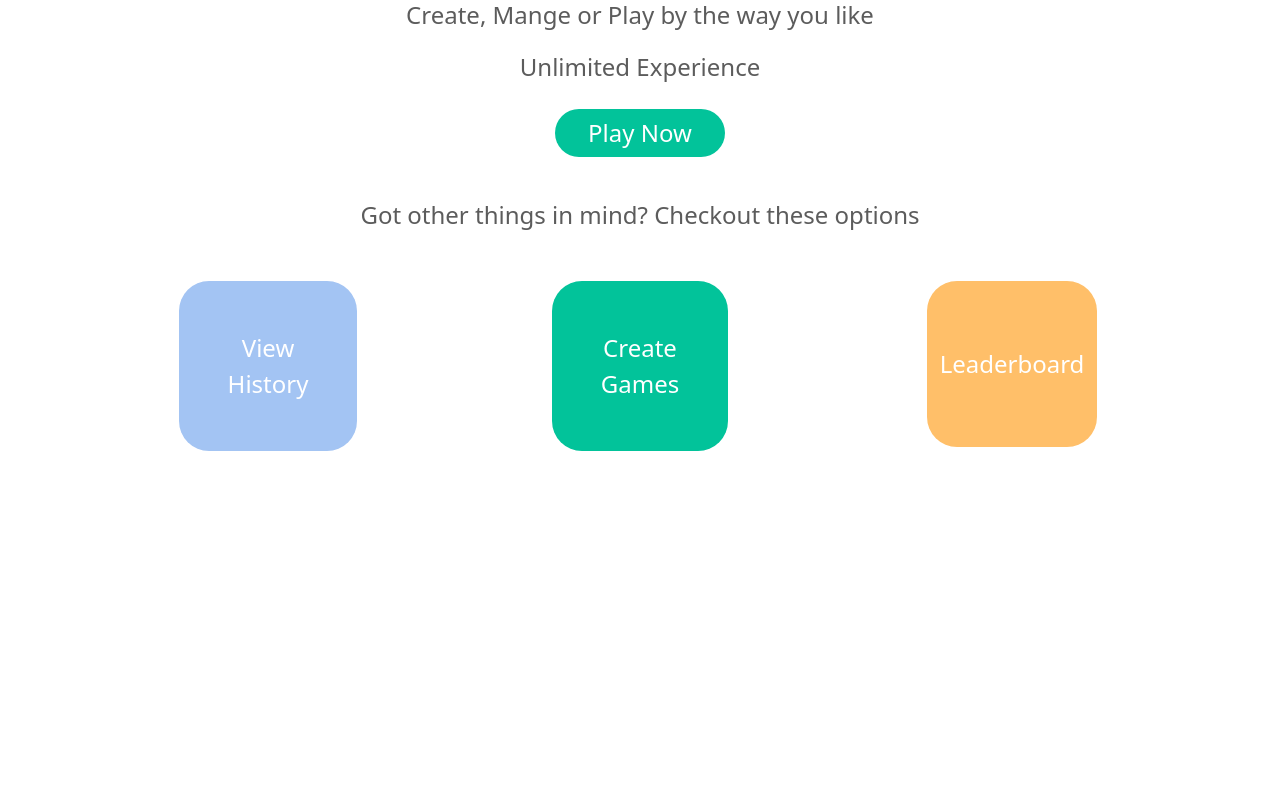
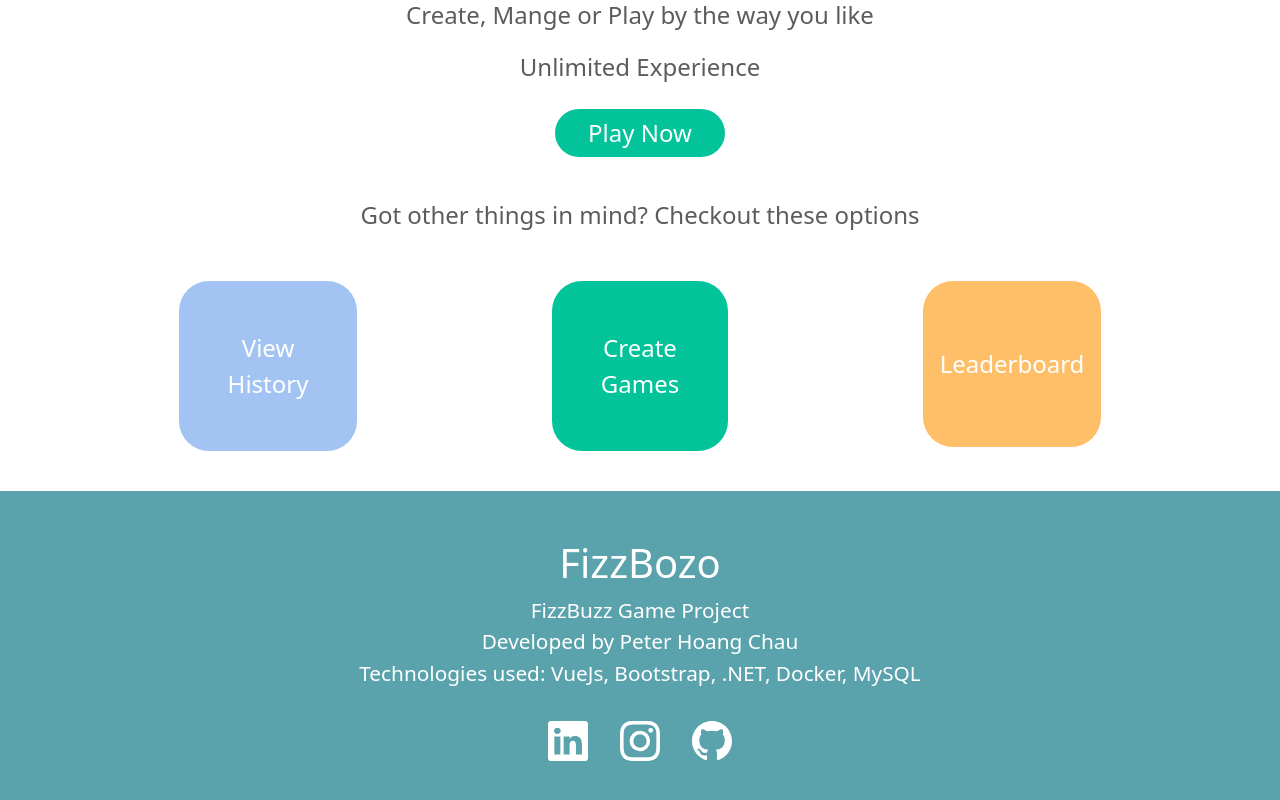
Before and after one commit to phucchau050303/FizzBozo, a Vue app in the folder fizzbozo-fe/: page / in a window 1280 px wide. Shown: the part 268-1068 px from the top of the page. Before the commit the page ends 800 px from the top, so only its background shows below. Built offline with nearby package versions, Linux system fonts and the light colour scheme.

Commit message:
add Footer component

```diff
--- a/fizzbozo-fe/package.json
+++ b/fizzbozo-fe/package.json
@@ -11,6 +11,7 @@
   "dependencies": {
     "@tailwindcss/vite": "^4.1.11",
     "bootstrap": "^5.3.7",
+    "bootstrap-icons": "^1.13.1",
     "tailwindcss": "^4.1.11",
     "vue": "^3.5.17"
   },
--- a/fizzbozo-fe/src/App.vue
+++ b/fizzbozo-fe/src/App.vue
@@ -1,11 +1,13 @@
 <script setup>
 import Navbar from './components/Navbar.vue'
-import Home from './components/Home.vue'
+import HomeView from './views/HomeView.vue'
+import Footer from './components/Footer.vue'
 </script>
 
 <template>
   <Navbar />
-  <Home />
+  <HomeView />
+  <Footer />
 </template>
 
 <style scoped>
--- /dev/null
+++ b/fizzbozo-fe/src/components/Footer.vue
@@ -0,0 +1,49 @@
+<script setup>
+</script>
+
+<template>
+    <footer class="bd-footer py-4 py-md-5 mt-4 footer">
+        <div class = "container px-4 px-md-3">
+            <div class = "row mb-3">
+                <div class="col text-center">
+                    <h1 class = "text-white text-lg mb-2">FizzBozo</h1>
+                    <p class = "text-white mb-0">FizzBuzz Game Project</p>
+                    <p class = "text-white text-lg mb-0">Developed by Peter Hoang Chau</p>
+                    <p class = "text-white text-lg mb-0">Technologies used: VueJs, Bootstrap, .NET, Docker, MySQL</p>
+                </div>
+            </div>
+
+            <ul class = "d-flex justify-content-center list-group list-group-horizontal mt-4 list-unstyled">
+                <li class = "list-group-item bg-transparent border-0">
+                    <a href="www.linkedin.com/in/hoang-bao-phuc-chau-89715a23b" target="_blank" class="text-white">
+                        <svg xmlns="http://www.w3.org/2000/svg" width="40" height="40" fill="currentColor" class="bi bi-linkedin" viewBox="0 0 16 16">
+                        <path d="M0 1.146C0 .513.526 0 1.175 0h13.65C15.474 0 16 .513 16 1.146v13.708c0 .633-.526 1.146-1.175 1.146H1.175C.526 16 0 15.487 0 14.854zm4.943 12.248V6.169H2.542v7.225zm-1.2-8.212c.837 0 1.358-.554 1.358-1.248-.015-.709-.52-1.248-1.342-1.248S2.4 3.226 2.4 3.934c0 .694.521 1.248 1.327 1.248zm4.908 8.212V9.359c0-.216.016-.432.08-.586.173-.431.568-.878 1.232-.878.869 0 1.216.662 1.216 1.634v3.865h2.401V9.25c0-2.22-1.184-3.252-2.764-3.252-1.274 0-1.845.7-2.165 1.193v.025h-.016l.016-.025V6.169h-2.4c.03.678 0 7.225 0 7.225z"/>
+                        </svg>
+                    </a>
+                </li>
+                <li class="list-group-item bg-transparent border-0">
+                    <a href="https://www.instagram.com/peterclaymore03x/" target="_blank" class="text-white">
+                        <svg xmlns="http://www.w3.org/2000/svg" width="40" height="40" fill="currentColor" class="bi bi-instagram" viewBox="0 0 16 16">
+                        <path d="M8 0C5.829 0 5.556.01 4.703.048 3.85.088 3.269.222 2.76.42a3.9 3.9 0 0 0-1.417.923A3.9 3.9 0 0 0 .42 2.76C.222 3.268.087 3.85.048 4.7.01 5.555 0 5.827 0 8.001c0 2.172.01 2.444.048 3.297.04.852.174 1.433.372 1.942.205.526.478.972.923 1.417.444.445.89.719 1.416.923.51.198 1.09.333 1.942.372C5.555 15.99 5.827 16 8 16s2.444-.01 3.298-.048c.851-.04 1.434-.174 1.943-.372a3.9 3.9 0 0 0 1.416-.923c.445-.445.718-.891.923-1.417.197-.509.332-1.09.372-1.942C15.99 10.445 16 10.173 16 8s-.01-2.445-.048-3.299c-.04-.851-.175-1.433-.372-1.941a3.9 3.9 0 0 0-.923-1.417A3.9 3.9 0 0 0 13.24.42c-.51-.198-1.092-.333-1.943-.372C10.443.01 10.172 0 7.998 0zm-.717 1.442h.718c2.136 0 2.389.007 3.232.046.78.035 1.204.166 1.486.275.373.145.64.319.92.599s.453.546.598.92c.11.281.24.705.275 1.485.039.843.047 1.096.047 3.231s-.008 2.389-.047 3.232c-.035.78-.166 1.203-.275 1.485a2.5 2.5 0 0 1-.599.919c-.28.28-.546.453-.92.598-.28.11-.704.24-1.485.276-.843.038-1.096.047-3.232.047s-2.39-.009-3.233-.047c-.78-.036-1.203-.166-1.485-.276a2.5 2.5 0 0 1-.92-.598 2.5 2.5 0 0 1-.6-.92c-.109-.281-.24-.705-.275-1.485-.038-.843-.046-1.096-.046-3.233s.008-2.388.046-3.231c.036-.78.166-1.204.276-1.486.145-.373.319-.64.599-.92s.546-.453.92-.598c.282-.11.705-.24 1.485-.276.738-.034 1.024-.044 2.515-.045zm4.988 1.328a.96.96 0 1 0 0 1.92.96.96 0 0 0 0-1.92m-4.27 1.122a4.109 4.109 0 1 0 0 8.217 4.109 4.109 0 0 0 0-8.217m0 1.441a2.667 2.667 0 1 1 0 5.334 2.667 2.667 0 0 1 0-5.334"/>
+                        </svg>
+                    </a>
+                </li>
+                <li class="list-group-item bg-transparent border-0">
+                    <a href="https://github.com/peterchau03" class="text-white">
+                        <svg xmlns="http://www.w3.org/2000/svg" width="40" height="40" fill="currentColor" class="bi bi-github" viewBox="0 0 16 16">
+                        <path d="M8 0C3.58 0 0 3.58 0 8c0 3.54 2.29 6.53 5.47 7.59.4.07.55-.17.55-.38 0-.19-.01-.82-.01-1.49-2.01.37-2.53-.49-2.69-.94-.09-.23-.48-.94-.82-1.13-.28-.15-.68-.52-.01-.53.63-.01 1.08.58 1.23.82.72 1.21 1.87.87 2.33.66.07-.52.28-.87.51-1.07-1.78-.2-3.64-.89-3.64-3.95 0-.87.31-1.59.82-2.15-.08-.2-.36-1.02.08-2.12 0 0 .67-.21 2.2.82.64-.18 1.32-.27 2-.27s1.36.09 2 .27c1.53-1.04 2.2-.82 2.2-.82.44 1.1.16 1.92.08 2.12.51.56.82 1.27.82 2.15 0 3.07-1.87 3.75-3.65 3.95.29.25.54.73.54 1.48 0 1.07-.01 1.93-.01 2.2 0 .21.15.46.55.38A8.01 8.01 0 0 0 16 8c0-4.42-3.58-8-8-8"/>
+                        </svg>
+                    </a>
+                </li>
+            </ul>
+        </div>
+    </footer>
+</template>
+
+
+<style scoped>
+.footer {
+    background-color: #5AA3AC;
+    font-size: 1.3rem;
+}
+</style>
--- a/fizzbozo-fe/src/style.css
+++ b/fizzbozo-fe/src/style.css
@@ -73,7 +73,7 @@
   background-color: #FFBF69;
   color: white;
   border-radius: 30px;
-  padding: 4rem .75rem;
+  padding: 4rem 1rem;
   font-size: 1.5rem;
 }
 
--- /dev/null
+++ b/fizzbozo-fe/src/views/HomeView.vue
@@ -0,0 +1,10 @@
+<script setup>
+import Home from '../components/Home.vue'
+</script>
+
+<template>
+<Home></Home>
+</template>
+
+<style scoped>
+</style>
```
Also changed, not shown: 1 other file (tests, documents, lock files or other folders).
